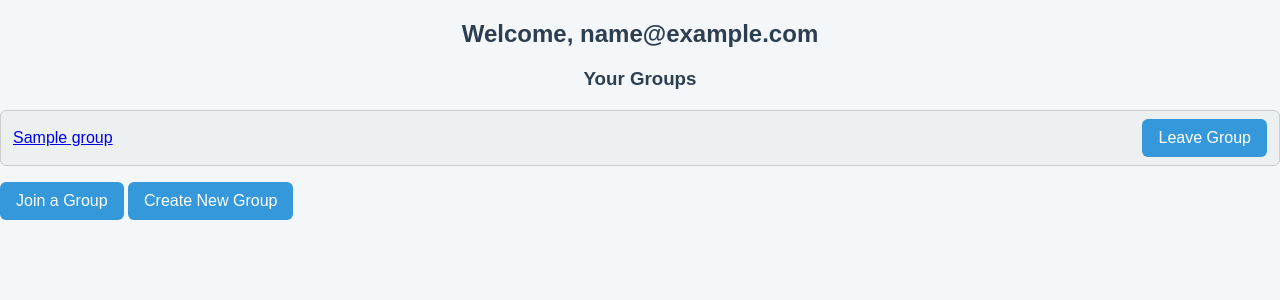
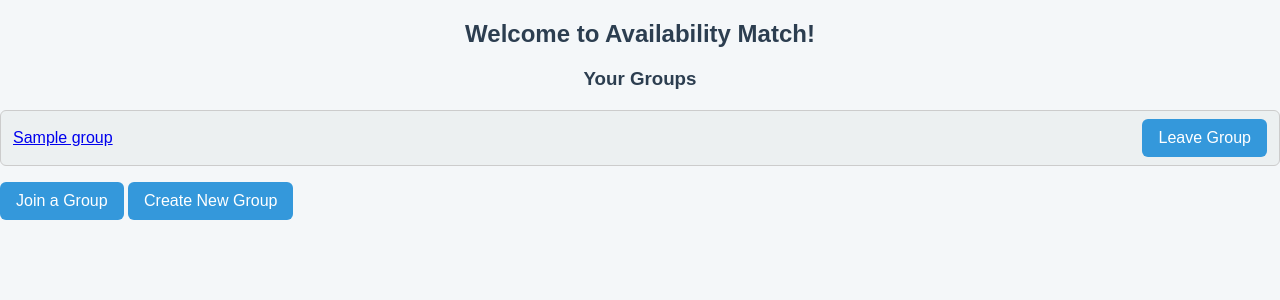
Before and after one commit to danieljeon1230/availability, a Flask app: template templates/dashboard.html in a window 1280 px wide. Shown: the part 18-318 px from the top of the page. Run offline with Flask 3, Linux system fonts and the light colour scheme; tables that the repository leaves empty hold one stand-in row (values such as "Sample post"); the template is opened without the code that fills it: values that come from a table or form of the project are taken from there, most other values are stand-ins (such as "Sample title", 1, 10 or a date in 2020).

Commit message:
Update dashboard.html

```diff
--- a/templates/dashboard.html
+++ b/templates/dashboard.html
@@ -1,7 +1,7 @@
 {% extends 'base.html' %}
 {% block title %}Dashboard{% endblock %}
 {% block content %}
-<h2>Welcome, {{ email }}</h2>
+<h2>Welcome to Availability Match!</h2>
 
 <h3>Your Groups</h3>
 <ul>
```
